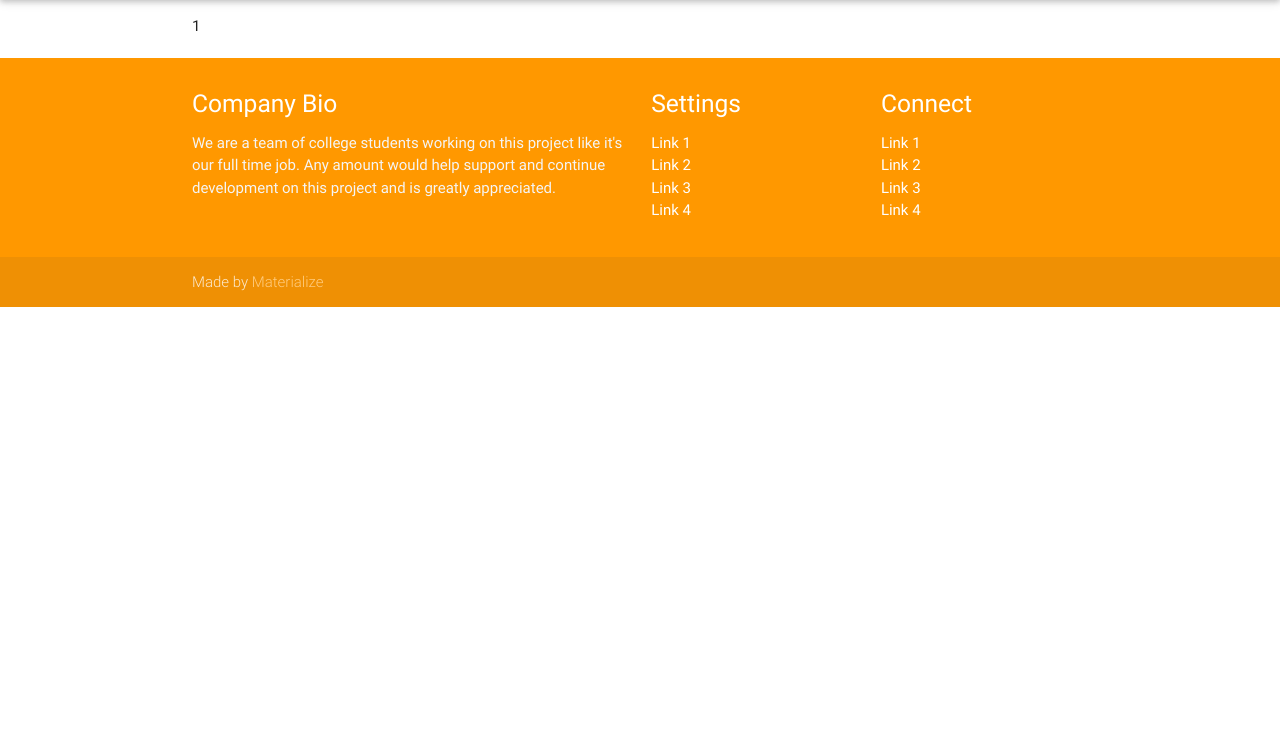
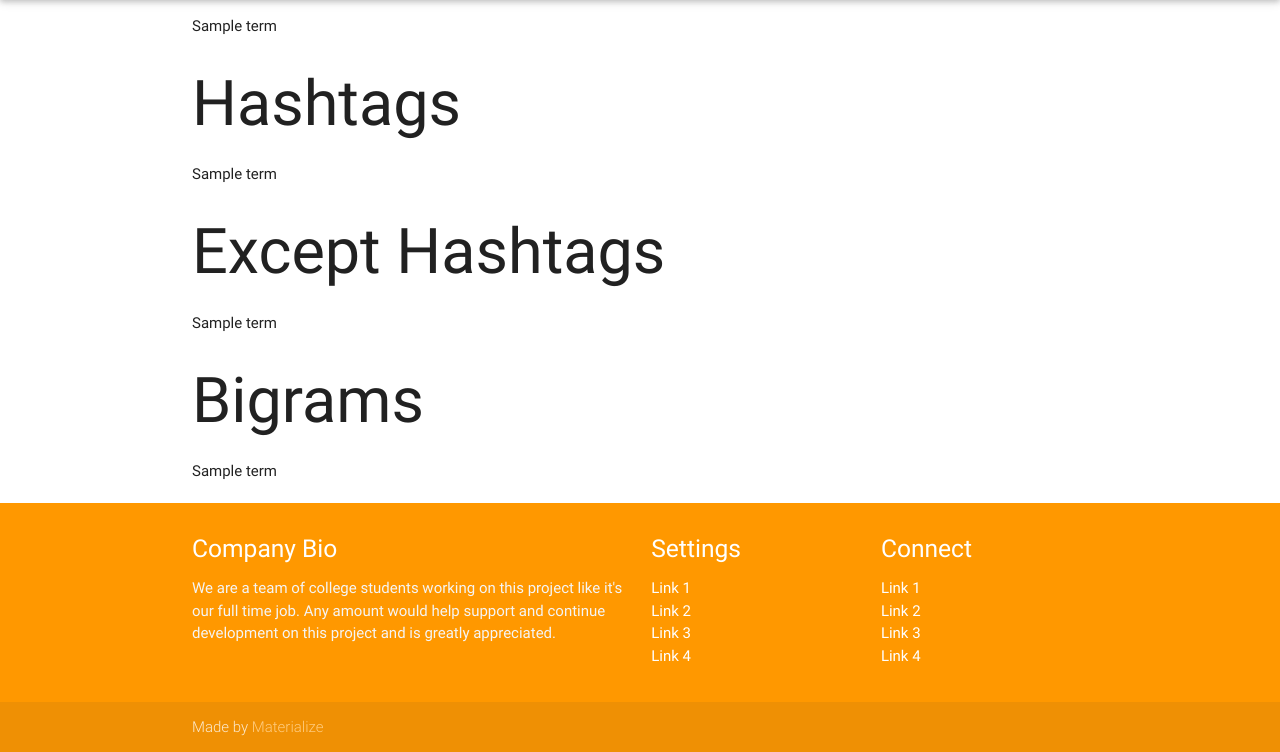
Before and after one commit to aczapata/twitter, a Django app: template collector/templates/collector/statistics.html in a window 1280 px wide. Shown: the part 64-816 px from the top of the page. Before the commit the page ends 371 px from the top, so only its background shows below. Run offline with Django 3.2, Linux system fonts and the light colour scheme; the template is opened without the code that fills it: most values are stand-ins (such as "Sample title", 1, 10 or a date in 2020); parts of the project's set-up code (start-up, migrations or seed data) failed here and were passed over; some libraries are stand-ins or nearby versions.

Commit message:
statistics added

```diff
--- a/collector/templates/collector/statistics.html
+++ b/collector/templates/collector/statistics.html
@@ -1,7 +1,36 @@
 {% extends "collector/base.html" %}
+
 {% block title %} Twitter Elections {% endblock %}
+
 {% block content %}
 <div class="container">
-	<p>{{ common_terms.count }}</p>
+
+	<ul>
+	{% for term in count_alt %}
+	    <li>{{ term }}</li>
+	{% endfor %}
+	</ul>
+
+	<h1> Hashtags</h1>
+	<ul>
+	{% for term in count_hash%}
+	    <li>{{ term }}</li>
+	{% endfor %}
+	</ul>
+
+	<h1>Except Hashtags</h1>
+	<ul>
+	{% for term in count_only%}
+	    <li>{{ term }}</li>
+	{% endfor %}
+	</ul>
+
+	<h1>Bigrams</h1>
+	<ul>
+	{% for term in count_bigrams%}
+	    <li>{{ term }}</li>
+	{% endfor %}
+	</ul>
+
 </div>
 {% endblock %}
```
Also changed, not shown: collector/views.py (+27 -7 lines), 1 other file.
